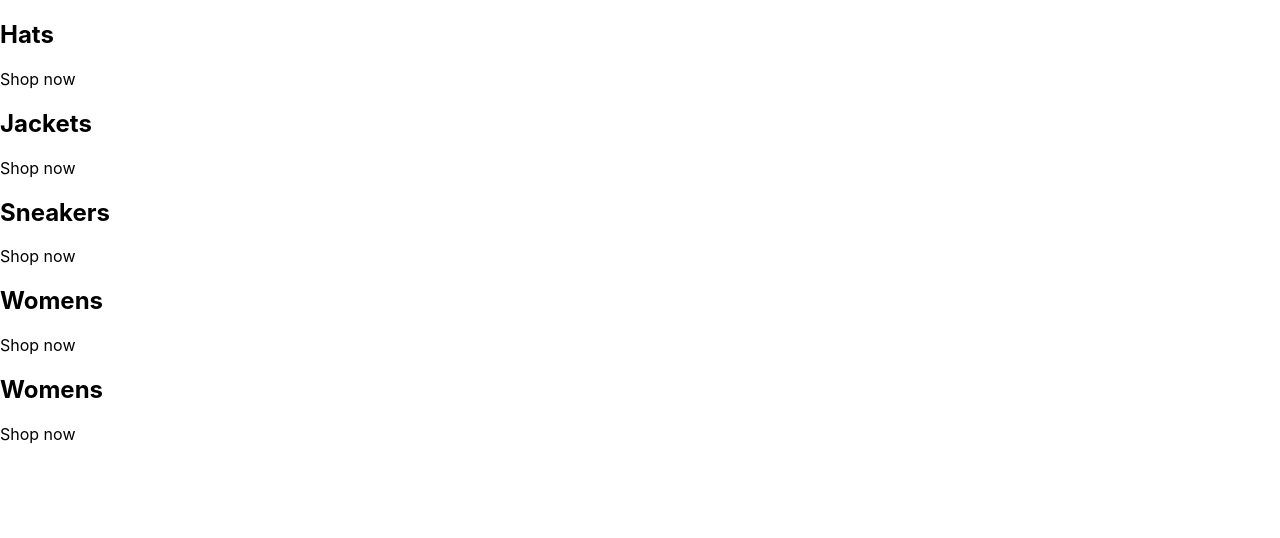
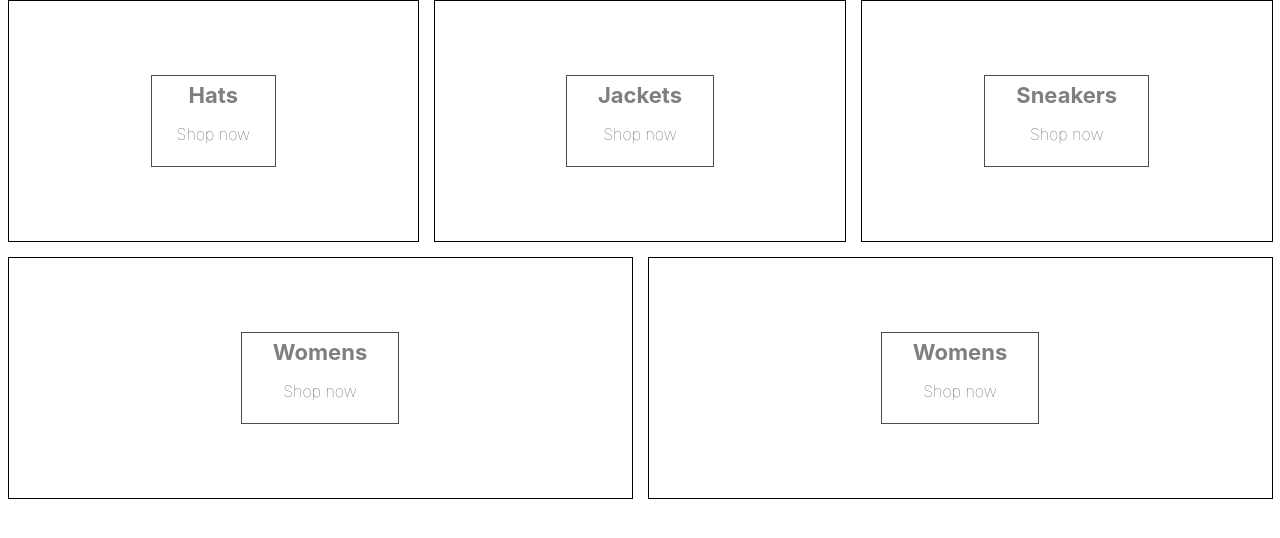
Before and after one commit to mwongkee/mw-clothing, a React (Create React App) app in the folder mw-clothing/: page / in a window 1280 px wide. Shown: the top 538 px of the page. Built offline with nearby package versions, Linux system fonts and the light colour scheme.

Commit message:
add categories.styles.scss

```diff
--- a/mw-clothing/src/App.js
+++ b/mw-clothing/src/App.js
@@ -1,3 +1,5 @@
+import './categories.styles.scss';
+
 const App = () => {
 
   const categories = [
@@ -25,10 +27,10 @@
 
   return (
     <div className="categories-container">
-      {categories.map(({title}) => (
-              <div className="category-container">
+      {categories.map(({title, id}) => (
+              <div key={id} className="category-container">
               <div className="background-image" />
-              <div className="category-body">
+              <div className="category-body-container">
                 <h2>{title}</h2>
                 <p>Shop now</p>
               </div>
--- /dev/null
+++ b/mw-clothing/src/categories.styles.scss
@@ -0,0 +1,77 @@
+.categories-container {
+    width: 100%;
+    display: flex;
+    flex-wrap: wrap;
+    justify-content: space-between;
+}
+
+
+.category-container {
+    min-width: 30%;
+    height: 240px;
+    flex: 1 1 auto;
+    display: flex;
+    align-items: center;
+    justify-content: center;
+    border: 1px solid black;
+    margin: 0 7.5px 15px;
+    overflow: hidden;
+
+    &:hover {
+        cursor: pointer;
+
+        & .background-image {
+          transform: scale(1.1);
+          transition: transform 6s cubic-bezier(0.25, 0.45, 0.45, 0.95);
+        }
+
+        & .category-body-container {
+            opacity: 0.9;
+        }
+    }
+
+    &.large {
+        height: 380px;
+    }
+
+    &:first-child {
+        margin-right: 7.5px;
+    }
+
+    &.last-child {
+        margin-left: 7.5px;
+    }
+
+    .background-image {
+        width: 100%;
+        height: 100%;
+        background-size: cover;
+        background-position: center;
+    }
+
+    .category-body-container {
+        height: 90px;
+        padding: 0 25px;
+        display: flex;
+        flex-direction: column;
+        align-items: center;
+        justify-content: center;
+        border: 1px solid black;
+        background-color: white;
+        opacity: 0.7;
+        position: absolute;
+
+        h2 {
+            font-weight: bold;
+            margin: 0 6px 0;
+            font-size: 22px;
+            color: #4a4a4a;
+        }
+
+        p {
+            font-weight: lighter;
+            font-size: 16px;
+        }
+    }
+
+}
```
